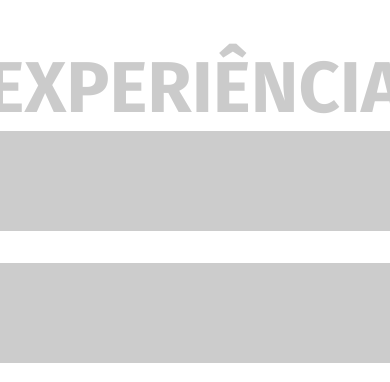
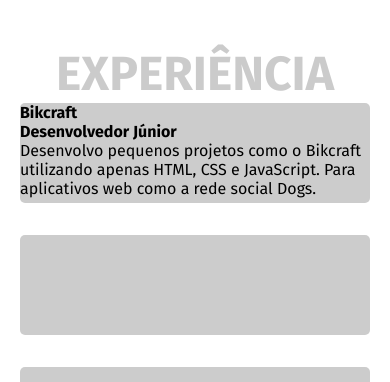
Before and after one commit to josuevictor/PaginaDeApresentacao, a plain HTML site: page index.html in a window 390 px wide. Shown: the part 718-1100 px from the top of the page. Drawn offline with Linux system fonts and the light colour scheme.

Commit message:
mobile first

```diff
--- a/index.html
+++ b/index.html
@@ -37,8 +37,13 @@
         </div>
 
         <div class="experiencias">
-            <div class="card-experiencia">
-
+            <div class="card-experiencia card-1">
+                <h4>Bikcraft</h4>
+                <h4>Desenvolvedor Júnior</h4>
+                <p>
+                   Desenvolvo pequenos projetos como o Bikcraft utilizando apenas HTML, CSS e JavaScript.
+                   Para aplicativos web como a rede social Dogs.
+                </p>
             </div>
             <div class="card-experiencia">
 
--- a/style.css
+++ b/style.css
@@ -62,7 +62,6 @@ div .titulo-intro{
 .container-intro{
     display: grid;
     grid-template-columns: 1fr;
-
     margin-bottom: 3rem;
 
 }
@@ -77,12 +76,12 @@ div .titulo-intro{
 div.titulo-experiencia{
     text-align: center;
     font-weight: 900;
-    font-size: 3em;
+    font-size: 2em;
     opacity: .2;
 }
 
 .texto-experiencia{
-    width: 400px;
+    width: 350px;
 }
 
 .container-experiencia{
@@ -99,7 +98,11 @@ div.experiencias{
 
 .card-experiencia{
     background: #CCCCCC;
-    width: 400px;
+    width: 350px;
     height: 100px;
     border-radius: 5px;
 }
+
+.card-experiencia .card-1{
+
+}
```
